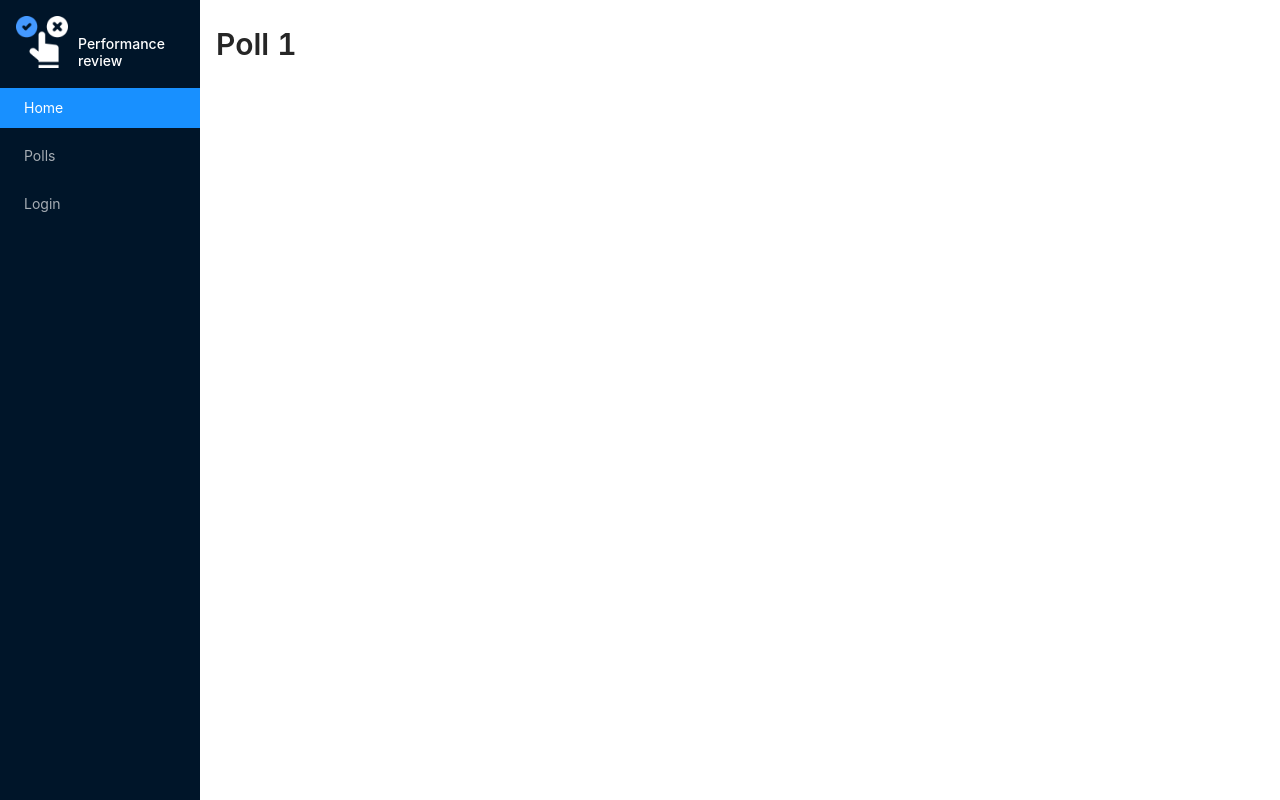
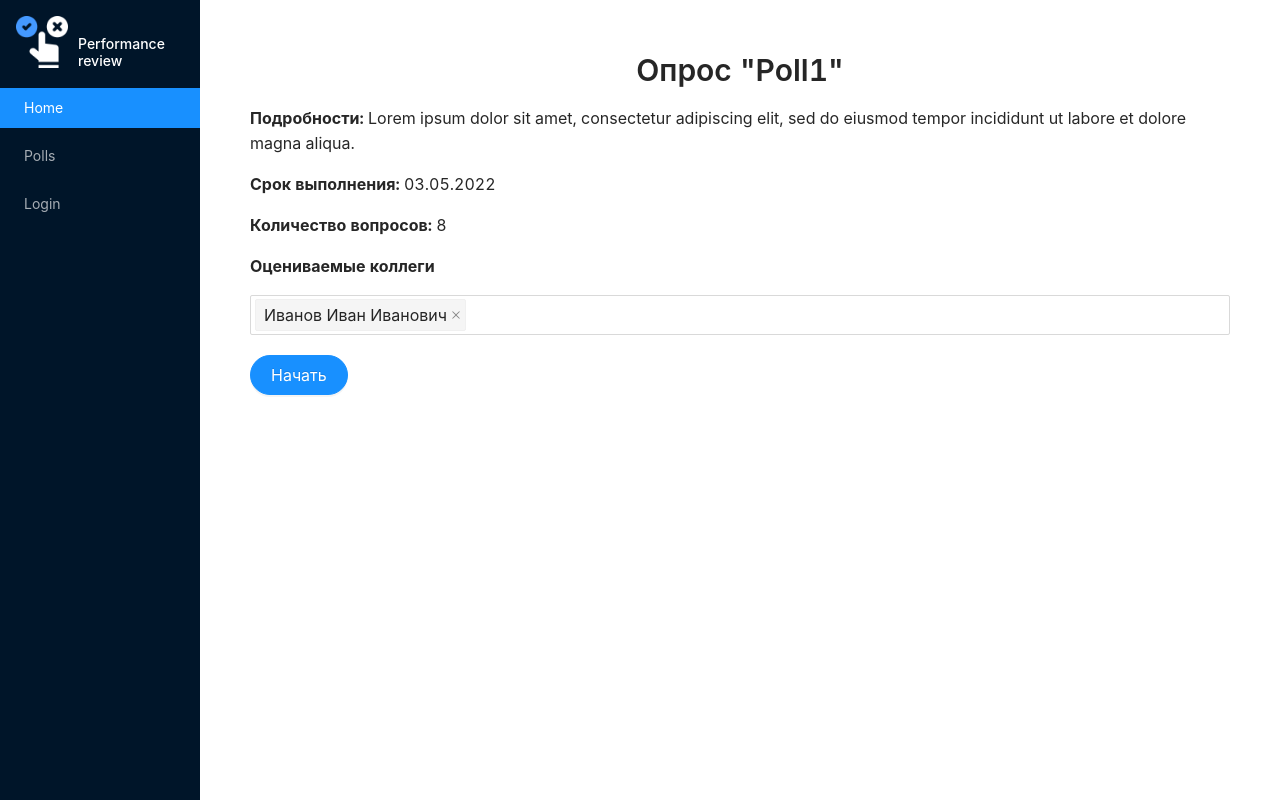
Before and after one commit to perfomance-review/pr-frontend, a React (Create React App) app: page /polls/1 in a window 1280 px wide. Built offline with nearby package versions, Linux system fonts and the light colour scheme.

Commit message:
Страница опроса

```diff
--- a/src/App.css
+++ b/src/App.css
@@ -51,3 +51,16 @@
   [data-theme="dark"] .site-layout .site-layout-background {
     background: #141414;
   }
+
+.page-header{
+  text-align: center;
+}
+
+.poll-description{
+  font-size: 16px;
+}
+
+.start-button{
+  margin-top: 20px;
+  padding: 0 30px;
+}
--- a/src/App.js
+++ b/src/App.js
@@ -60,7 +60,7 @@ function App() {
         >
           <Content
               style={{
-              margin: '24px 16px 0',
+              margin: '50px',
               overflow: 'initial',
               }}
           >
--- a/src/pages/Poll.jsx
+++ b/src/pages/Poll.jsx
@@ -1,12 +1,56 @@
 import React from 'react';
 import { useParams } from 'react-router-dom'
 import { Typography } from 'antd';
+import 'antd/dist/antd.css';
+import { Select, Button } from 'antd';
+
+
 const { Title } = Typography;
+const { Option } = Select;
+
+const children = [<Option key="1">Иванов Иван Иванович</Option>,
+<Option key="2">Петров Петр Петрович</Option>,
+<Option key="3">Николаев Николай Николаевич</Option>,
+<Option key="4">Александров Александр Александрович</Option>,
+<Option key="5">Васечкин Василий Васильевич</Option>,
+<Option key="6">Жуков Анатолий Анатольевич</Option>,
+<Option key="7">Собакевич Антон Антонович</Option>,];
+
+function handleChange(value) {
+  console.log(`Selected: ${value}`);
+}
 
 const Poll = () => {
+    const poll =
+        {
+            id: useParams().id,
+            deadline: '03.05.2022',
+            quantity: 8,
+            title: 'Poll' + useParams().id,
+            description: 'Lorem ipsum dolor sit amet, consectetur adipiscing elit, sed do eiusmod tempor incididunt ut labore et dolore magna aliqua.'
+        }
+
     return(
         <div>
-            <Title level={2}>Poll {useParams().id}</Title>
+            <Title level={2} className="page-header">Опрос "{poll.title}"</Title>
+            <p className='poll-description'><b>Подробности:</b> {poll.description}</p>
+            <p className='poll-description'><b>Срок выполнения:</b> {poll.deadline}</p>
+            <p className='poll-description'><b>Количество вопросов:</b> {poll.quantity}</p>
+            <p className='poll-description'><b>Оцениваемые коллеги</b></p>
+            <Select
+                mode="multiple"
+                size='large'
+                placeholder="ВЫберите коллег"
+                defaultValue={[<Option key="1">Иванов Иван Иванович</Option>]}
+                onChange={handleChange}
+                style={{ width: '100%' }}
+            >
+                {children}
+            </Select>
+
+            <Button type="primary" shape="round" size='large' className='start-button'>
+                Начать
+            </Button>
         </div>
     )
 }
--- a/src/pages/Polls.jsx
+++ b/src/pages/Polls.jsx
@@ -43,7 +43,7 @@ const Polls = () => {
     ]
     return(
         <div>
-            <Title level={2}>Доступные опросы</Title>
+            <Title level={2} className="page-header">Доступные опросы</Title>
             <div style={{display: 'flex', flexWrap: 'wrap',}}>
                 {polls.map((poll,index) =>
                     <Link to={poll.id.toString()} key={poll.id}>
```
